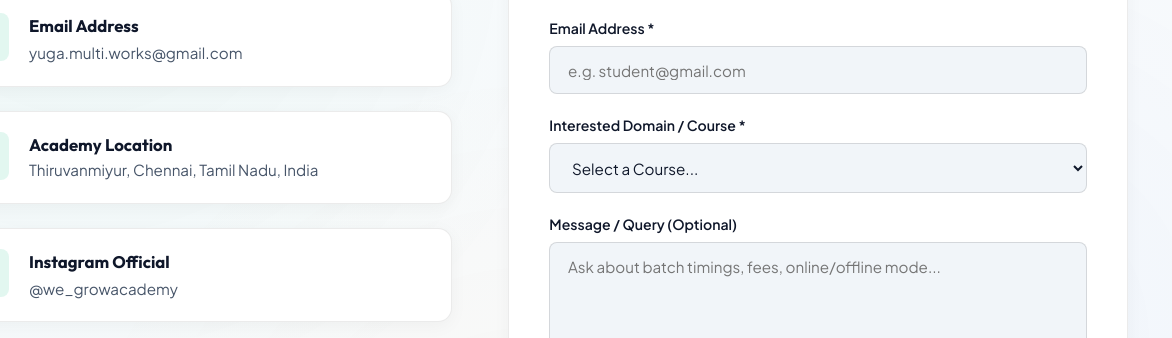
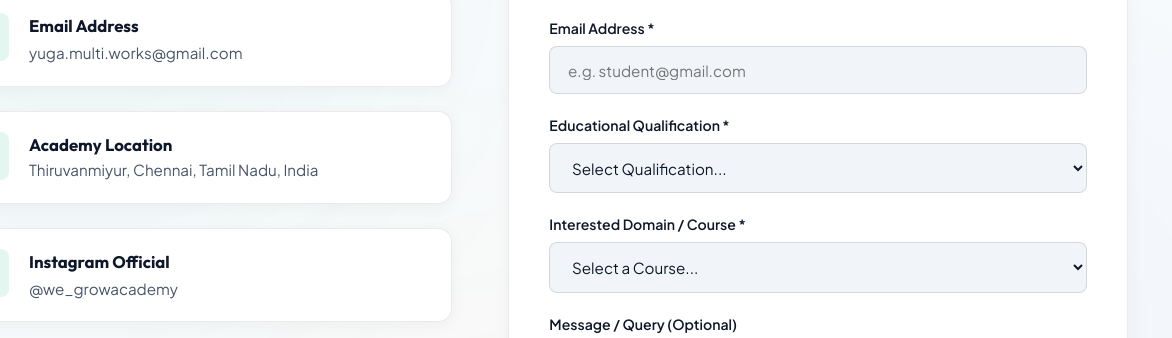
Before and after one commit to yugamultiworks-svg/institute_website, a website: page index.html in a window 1280 px wide. Shown: the part 3382-3720 px from the top of the page, 108-1280 px from the left. Drawn offline with Linux system fonts and the light colour scheme.

Commit message:
tenth commit

```diff
--- a/index.html
+++ b/index.html
@@ -407,6 +407,19 @@
             </div>
 
             <div class="form-group">
+              <label class="form-label">Educational Qualification *</label>
+              <select id="contactQualification" name="qualification" class="form-select" required>
+                <option value="">Select Qualification...</option>
+                <option value="BE / B.Tech (EEE / ECE / Electrical)">BE / B.Tech (EEE / ECE / Electrical)</option>
+                <option value="BE / B.Tech (Mechanical / Automobile)">BE / B.Tech (Mechanical / Automobile)</option>
+                <option value="Diploma (EEE / ECE / Mechanical)">Diploma (EEE / ECE / Mechanical)</option>
+                <option value="Other Engineering / Science Graduate">Other Engineering / Science Graduate</option>
+                <option value="Working Professional">Working Professional</option>
+                <option value="Student / Other">Student / Other</option>
+              </select>
+            </div>
+
+            <div class="form-group">
               <label class="form-label">Interested Domain / Course *</label>
               <select id="contactCourse" name="course" class="form-select" required>
                 <option value="">Select a Course...</option>
@@ -534,6 +547,18 @@
           <input type="email" id="modalEmail" name="email" class="form-input" placeholder="student@gmail.com" required>
         </div>
         <div class="form-group">
+          <label class="form-label">Educational Qualification *</label>
+          <select id="modalQualification" name="qualification" class="form-select" required>
+            <option value="">Select Qualification...</option>
+            <option value="BE / B.Tech (EEE / ECE / Electrical)">BE / B.Tech (EEE / ECE / Electrical)</option>
+            <option value="BE / B.Tech (Mechanical / Automobile)">BE / B.Tech (Mechanical / Automobile)</option>
+            <option value="Diploma (EEE / ECE / Mechanical)">Diploma (EEE / ECE / Mechanical)</option>
+            <option value="Other Engineering / Science Graduate">Other Engineering / Science Graduate</option>
+            <option value="Working Professional">Working Professional</option>
+            <option value="Student / Other">Student / Other</option>
+          </select>
+        </div>
+        <div class="form-group">
           <label class="form-label">Selected Course</label>
           <input type="text" id="modalSelectedCourse" name="course" class="form-input" readonly
             style="background: rgba(255,255,255,0.05); color: var(--primary); font-weight: 600;">
```
